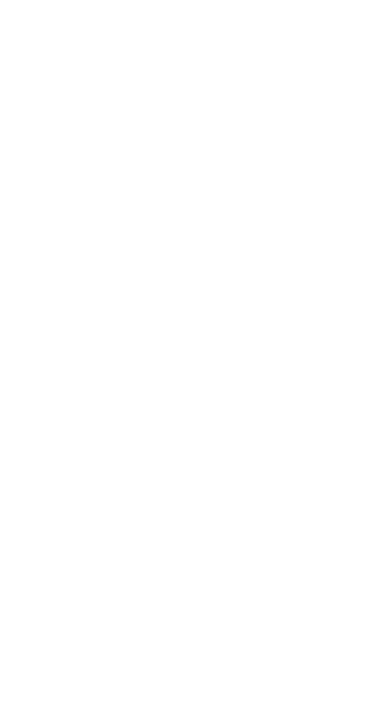
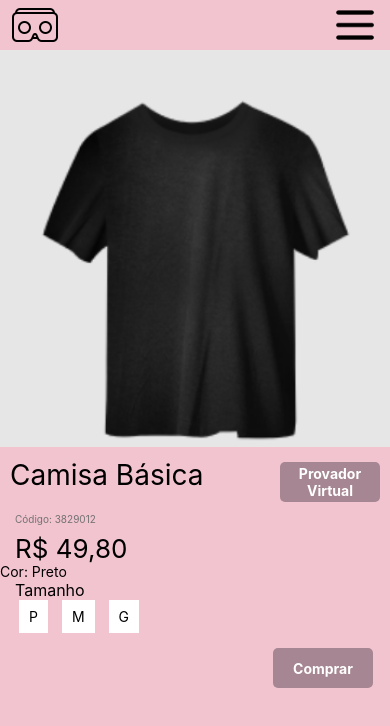
Before and after one commit to lucasmoraisnt/WeAr-Mobile, a React Native app: screen / in a window 390 px wide. Shown: the top 726 px of the page. Built offline with nearby package versions, Linux system fonts and the light colour scheme.

Commit message:
App Web criado

```diff
--- a/App.js
+++ b/App.js
@@ -1,11 +1,58 @@
 import React from "react";
-import { View } from 'react-native';
+import { SafeAreaView, View, Text, Image, TouchableOpacity, ScrollView } from 'react-native';
+import styles from "./Styles";
+import Button from "./components/Button";
+import Dados from "./components/Dados";
+import Cor from "./components/Cor";
+import Tamanho from "./components/Tamanho";
 
-const App = () =>{
-  return(
-    <View>
+import vr from './assets/vr.png';
+import hamburguer from './assets/cardapio.png';
+import camisa from './assets/camisa.png';
 
-    </View>
+const App = () => {
+  return (
+    <ScrollView style={styles.scroll}>
+      <SafeAreaView style={styles.container}>
+
+        <View style={styles.header}>
+          <Image
+            style={styles.logo}
+            source={vr}
+          />
+          <Image
+            style={styles.menu}
+            source={hamburguer}
+          />
+        </View>
+
+        <Image
+          style={styles.camisa}
+          source={camisa}
+        />
+
+        <View>
+          <View style={styles.headerDados}>
+            <Text style={styles.camisaTexto}>Camisa Básica</Text>
+
+            <Button place={"Provador Virtual"} style={styles.botaoProvador}/>
+          </View>
+
+          <View style={styles.infosProdutos}>
+
+            <Dados cod={"3829012"} preco={"49,80"} />
+
+            <Cor />
+
+            <Tamanho />
+
+            <Button place={"Comprar"} style={styles.botaoCompra}/>
+
+          </View>
+        </View>
+
+      </SafeAreaView>
+    </ScrollView>
   )
 }
 
```
